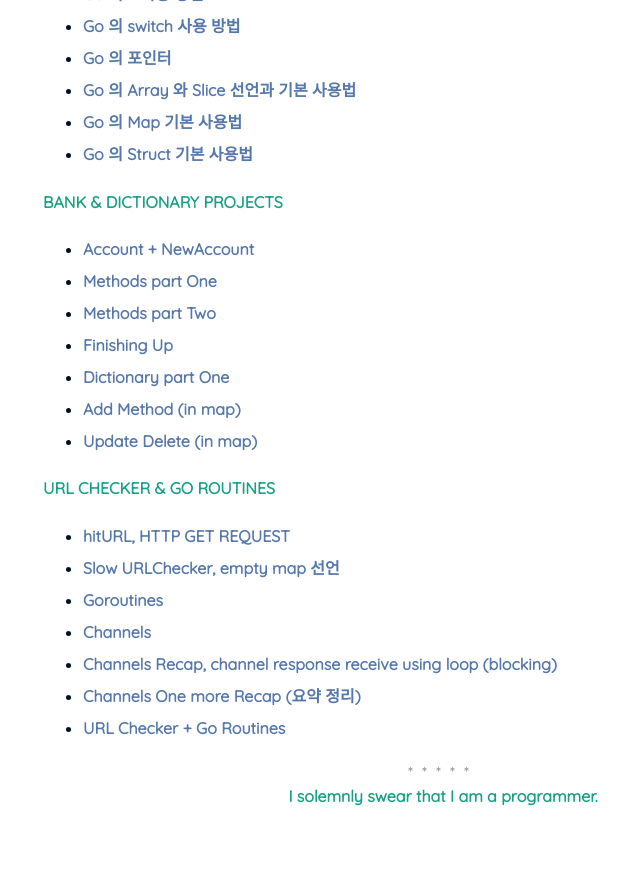
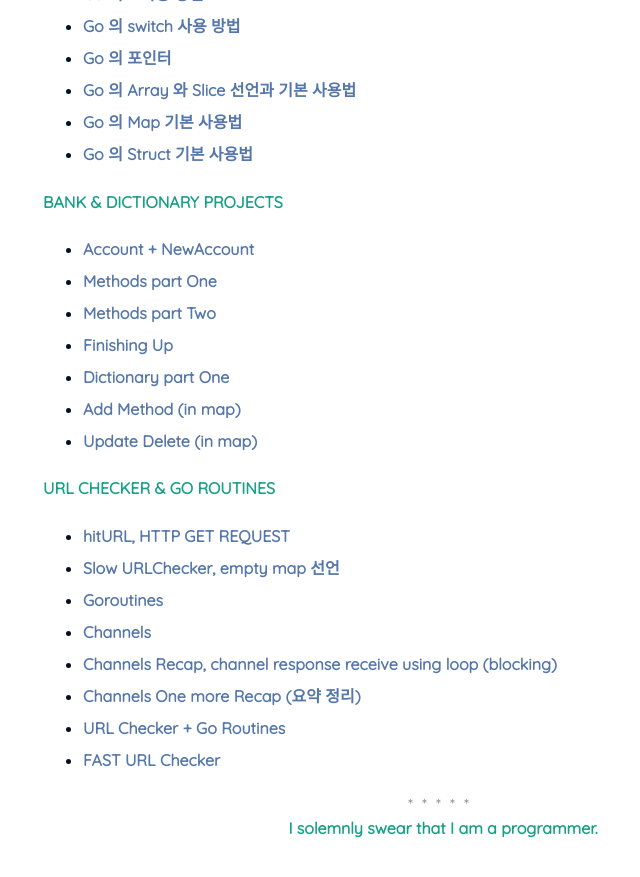
Before and after one commit to nimkoes/portfolio, a Jekyll site: the page built from _posts/2021-05-15-Go-Language-Study.md, in a window 1280 px wide and 900 px high, scrolled down 1462 px. Shown: the top 877 px of the window, without its empty margins (197-837 px from the left). Built offline with Jekyll 4.4.1, drawn with Linux system fonts in a browser that asks for light colours.

Commit message:
'Go 'URL CHECKER & GO ROUTINES' : FAST URL Checker' 학습 내용 추가

```diff
--- a/_posts/2021-05-15-Go-Language-Study.md
+++ b/_posts/2021-05-15-Go-Language-Study.md
@@ -62,6 +62,7 @@ author: "nimkoes"
 - [Channels Recap, channel response receive using loop (blocking)][link_blog_024]
 - [Channels One more Recap (요약 정리)][link_blog_025]
 - [URL Checker + Go Routines][link_blog_026]
+- [FAST URL Checker][link_blog_027]
 
 
 
```
Also changed, not shown: other parts of _posts/2021-05-15-Go-Language-Study.md (+1 -0 lines).
